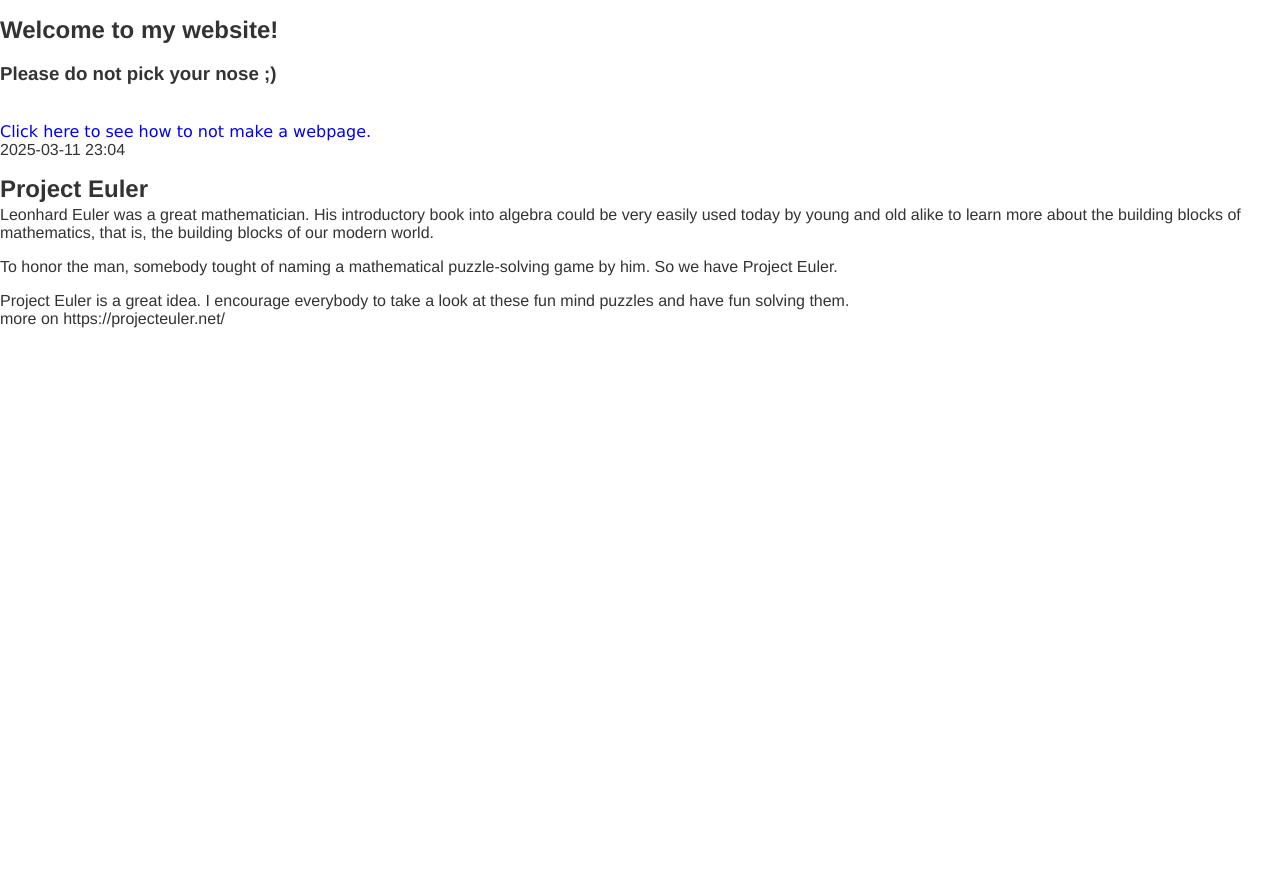
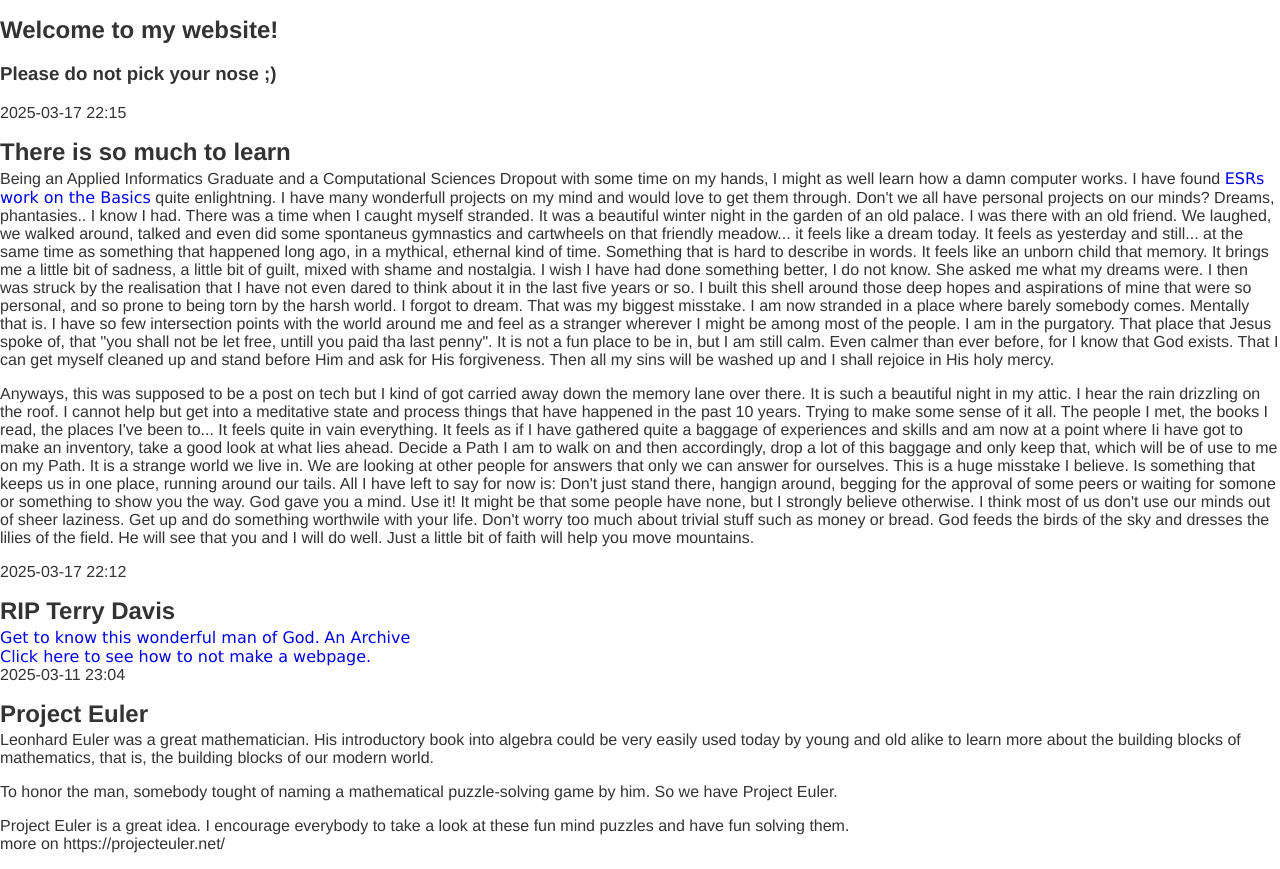
Before and after one commit to ami95/adrianmihai.github.io, a plain HTML site: page index.html in a window 1280 px wide. Before the commit the page ends 800 px from the top, so only its background shows below. Drawn offline with Linux system fonts and the light colour scheme.

Commit message:
Update index.html

```diff
--- a/index.html
+++ b/index.html
@@ -10,6 +10,47 @@
   <body>
     <h1>Welcome to my website!</h1>
     <h3>Please do not pick your nose ;)</h3>
+
+    <p>2025-03-17 22:15</p>
+    <h1>There is so much to learn</h1>
+    <p>Being an Applied Informatics Graduate and a Computational Sciences Dropout with some time on my hands, I might as well learn how a
+    damn computer works. I have found <a href="https://tldp.org/HOWTO/Unix-and-Internet-Fundamentals-HOWTO/bootup.html">ESRs work on the
+      Basics</a> quite enlightning.
+      I have many wonderfull projects on my mind and would love to get them through. Don't we all have personal projects on our
+      minds? Dreams, phantasies.. I know I had. There was a time when I caught myself stranded. It was a beautiful winter night in the garden of
+    an old palace. I was there with an old friend. We laughed, we walked around, talked and even did some spontaneus gymnastics and cartwheels
+    on that friendly meadow... it feels like a dream today. It feels as yesterday and still... at the same time as something that happened long
+    ago, in a mythical, ethernal kind of time. Something that is hard to describe in words. It feels like an unborn child that memory. It brings
+    me a little bit of sadness, a little bit of guilt, mixed with shame and nostalgia. I wish I have had done something better, I do not know.
+    She asked me what my dreams were. I then was struck by the realisation that I have not even dared to think about it in the last five years
+    or so. I built this shell around those deep hopes and aspirations of mine that were so personal, and so prone to being torn by the harsh
+    world. I forgot to dream. That was my biggest misstake. I am now stranded in a place where barely somebody comes. Mentally that is.
+    I have so few intersection points with the world around me and feel as a stranger wherever I might be among most of the people. I
+    am in the purgatory. That place that Jesus spoke of, that "you shall not be let free, untill you paid tha last penny".
+    It is not a fun place to be in, but I am still calm. Even calmer than ever before, for I know that God exists. That I can get myself
+    cleaned up and stand before Him and ask for His forgiveness. Then all my sins will be washed up and I shall rejoice in His holy mercy.
+    </p>
+    <p>Anyways, this was supposed to be a post on tech but I kind of got carried away down the memory lane over there. It is such a beautiful
+    night in my attic. I hear the rain drizzling on the roof. I cannot help but get into a meditative state and process things that have
+    happened in the past 10 years. Trying to make some sense of it all. The people I met, the books I read, the places I've been to...
+    It feels quite in vain everything. It feels as if I have gathered quite a baggage of experiences and skills and am now at a point
+    where Ii have got to make an inventory, take a good look at what lies ahead. Decide a Path I am to walk on and then accordingly,
+    drop a lot of this baggage and only keep that, which will be of use to me on my Path.
+    It is a strange world we live in. We are looking at other people for answers that only we can answer for ourselves. This is a huge
+    misstake I believe. Is something that keeps us in one place, running around our tails.
+      All I have left to say for now is: Don't just stand there, hangign around, begging for the approval of some peers or waiting
+      for somone or something to show you the way. God gave you a mind. Use it!
+      It might be that some people have none, but I strongly believe otherwise. I think most of us don't use our minds out of sheer
+      laziness. Get up and do something worthwile with your life. Don't worry too much about trivial stuff such as money or bread. God
+      feeds the birds of the sky and dresses the lilies of the field. He will see that you and I will do well. Just a little bit of
+      faith will help you move mountains.
+    </p>
+
+    <p>2025-03-17 22:12</p>
+    <h1>RIP Terry Davis</h1>
+    <a href="https://dn720005.ca.archive.org/0/items/TerryADavis_TempleOS_Archive/websites/spellsoftruth.blog/spellsoftruth.blog%20-%20An%20Introduction%20To%20The%20Greatest%20Computer%20Programmer%20To%20Ever%20Live%2C%20Christianity%2C%20and%20God.%20%282019-09-15%29.html">
+      Get to know this wonderful man of God.</a>
+    <a href="https://archive.org/download/TerryADavis_TempleOS_Archive/docs/">An Archive</a>
     <br>
     <a href="https://ami95.github.io/adrianmihai.github.io/TheHTMLHellPage.html">Click here to see how to not make a webpage.</a>
     <p>2025-03-11 23:04</p>
```
